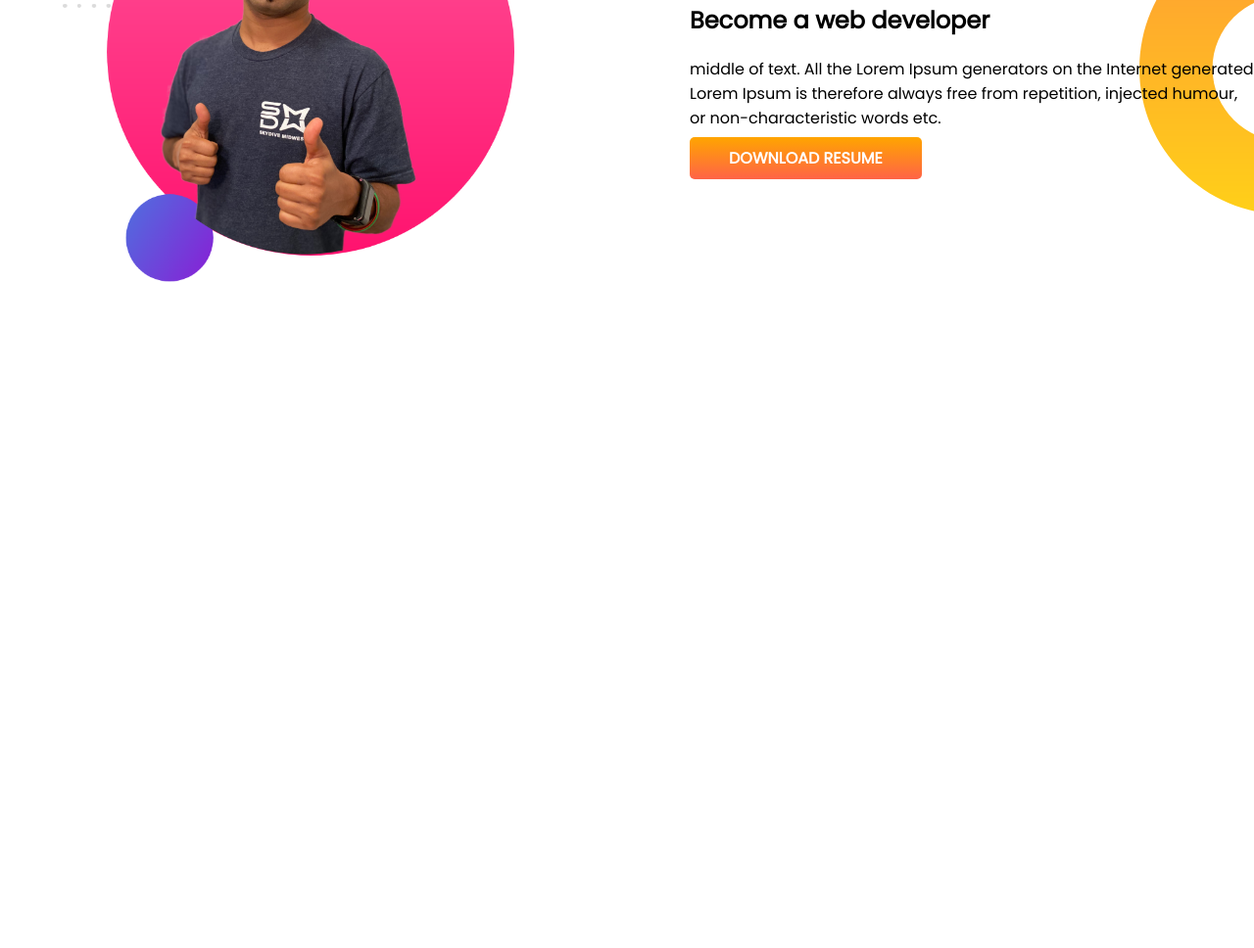
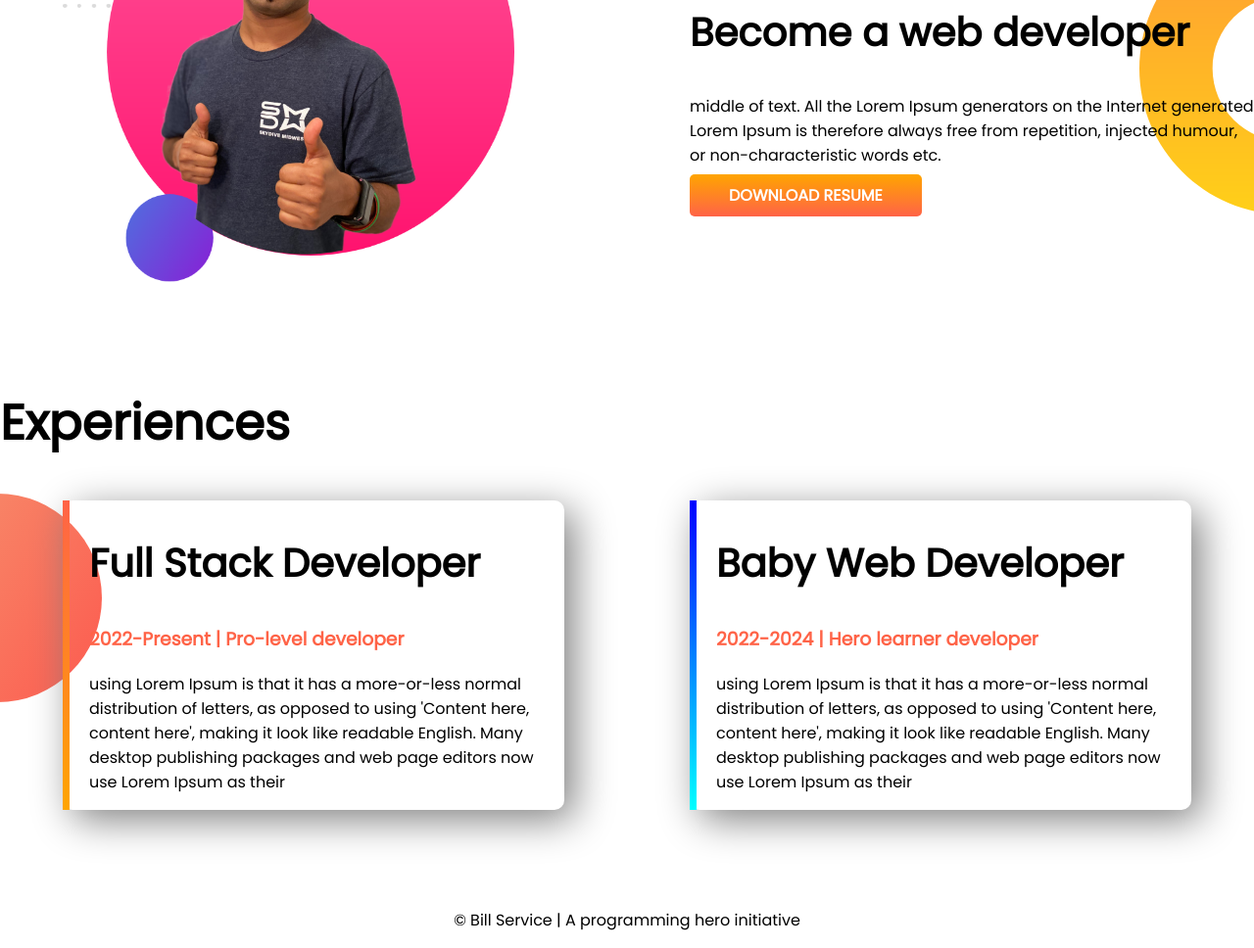
Before and after one commit to Sahikx/developer-portfolio, a plain HTML site: page index.html in a window 1280 px wide. Shown: the part 768-1736 px from the top of the page at 98% size. Before the commit the page ends 1163 px from the top, so only its background shows below. Drawn offline with Linux system fonts and the light colour scheme.

Commit message:
footer and experience

```diff
--- a/index.html
+++ b/index.html
@@ -13,7 +13,7 @@
 </head>
 
 <body>
-    <section class="top-banner">
+    <section class="top-banner flexible-container">
         <div class="half-width">
             <h1>Welcome To</h1>
             <h1><span class="orange-color">Ahsan</span> World!</h1>
@@ -24,23 +24,47 @@
                 the
                 release of Letraset sheets containing Lorem Ipsum passages, and more recently with desktop publishing
                 software like Aldus PageMaker including versions of Lorem Ipsum.</p>
-                <a class="link-btn" target="_blank" href="https://www.youtube.com/">HIRE ME</a>
+            <a class="link-btn" target="_blank" href="https://www.youtube.com/">HIRE ME</a>
         </div>
         <div class="half-width">
             <img src="./images/jhankar.png" alt="">
         </div>
     </section>
-    <section class="dream-big">
+    <section class="dream-big flexible-container">
         <div class="half-width">
             <img src="./images/jhankar2.png" alt="">
         </div>
         <div class="half-width">
             <h1>Dream Big</h1>
             <h2>Become a web developer</h2>
-            <p>middle of text. All the Lorem Ipsum generators on the Internet generated Lorem Ipsum is therefore always free from repetition, injected humour, or non-characteristic words etc.</p>
+            <p>middle of text. All the Lorem Ipsum generators on the Internet generated Lorem Ipsum is therefore always
+                free from repetition, injected humour, or non-characteristic words etc.</p>
             <a class="link-btn" target="_blank" href="http://fakebook.com">DOWNLOAD RESUME</a>
         </div>
     </section>
+    <section class="experience-area">
+        <h1>Experiences</h1>
+        <div class="flexible-container">
+            <div id="web-dev-ex" class="experience-item">
+                <h2>Full Stack Developer</h2>
+                <h3 class="orange-color">2022-Present | Pro-level developer</h3>
+                <p>using Lorem Ipsum is that it has a more-or-less normal distribution of letters, as opposed to using
+                    'Content here, content here', making it look like readable English. Many desktop publishing packages
+                    and web page editors now use Lorem Ipsum as their</p>
+            </div>
+            <div id="baby-dev-ex" class="experience-item">
+                <h2>Baby Web Developer</h2>
+                <h3 class="orange-color">2022-2024 | Hero learner developer</h3>
+                <p>using Lorem Ipsum is that it has a more-or-less normal distribution of letters, as opposed to using
+                    'Content here, content here', making it look like readable English. Many desktop publishing packages
+                    and web page editors now use Lorem Ipsum as their</p>
+            </div>
+        </div>
+
+    </section>
+    <footer>
+        <p>© Bill Service | A programming hero initiative</p>
+    </footer>
 </body>
 
 </html>
--- a/style.css
+++ b/style.css
@@ -6,11 +6,14 @@ body{
 h1{
     font-size:50px;
 }
+h2{
+    font-size:40px;
+}
 
 .orange-color{
     color: tomato;
 }
-section{
+.flexible-container{
     display: flex;
     margin-bottom: 100px;
 }
@@ -42,3 +45,34 @@ section{
     background-repeat: no-repeat;
     background-position: right;
 }
+
+.experience-item{
+    width: 40%;
+    margin-left: 5%;
+    margin-right: 5%;
+    padding-left: 20px;
+    border-radius: 10px;
+    box-shadow: 10px 10px 40px gray;
+}
+.experience-area{
+    background-image: url(./images/exp-bg.png);
+    background-repeat: no-repeat;
+    background-position: left;
+}
+
+#web-dev-ex{
+    border-left: 7px solid;
+    border-image: linear-gradient(tomato, orange);
+    border-image-slice: 1;
+    border-radius:10px;
+}
+
+#baby-dev-ex{
+    border-left: 7px solid;
+    border-image: linear-gradient(blue, cyan);
+    border-image-slice: 1;
+    border-radius:10px;
+}
+footer p{
+text-align: center;
+}
```
Also changed, not shown: 4 other files.
